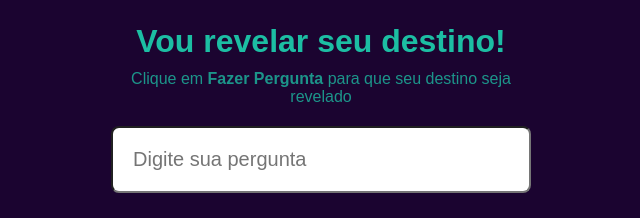
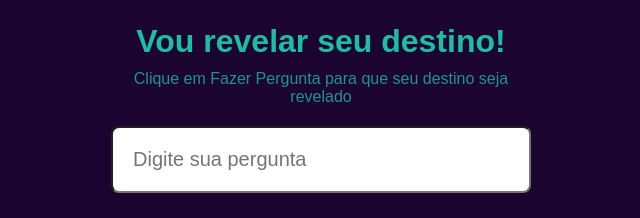
Before and after one commit to walterowisk/maratona-explorer, a plain HTML site: page index.html in a window 1280 px wide. Shown: the part 351-569 px from the top of the page, 319-959 px from the left. Drawn offline with Linux system fonts and the light colour scheme.

Commit message:
pequenos ajustes

```diff
--- a/index.html
+++ b/index.html
@@ -16,7 +16,7 @@
       />
 
       <h1>Vou revelar seu destino!</h1>
-      <p>Clique em <strong>Fazer Pergunta</strong> para que seu destino seja revelado</p>
+      <p>Clique em Fazer Pergunta para que seu destino seja revelado</p>
 
       <input id="inputPergunta" type="text" placeholder="Digite sua pergunta" />
       <button id="buttonPerguntar" onclick="fazerPergunta()">Fazer Pergunta</button>
```
